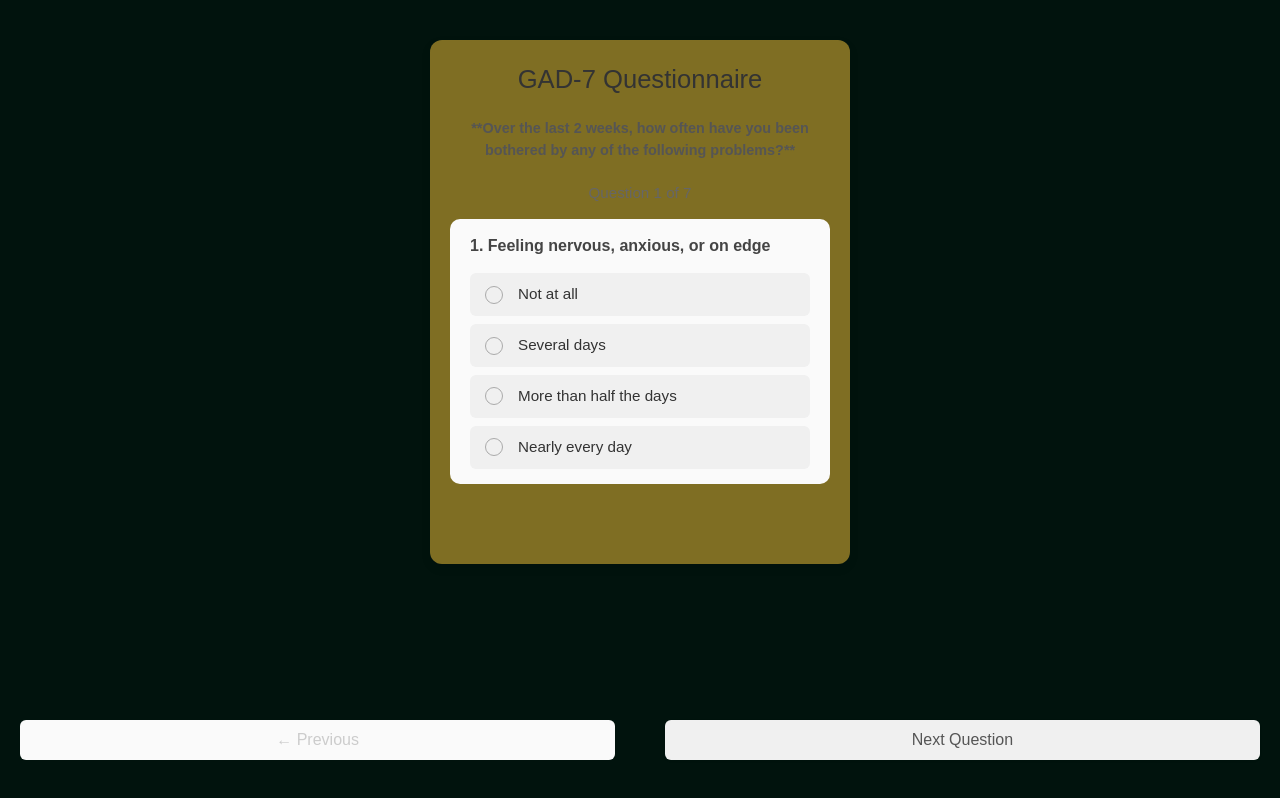
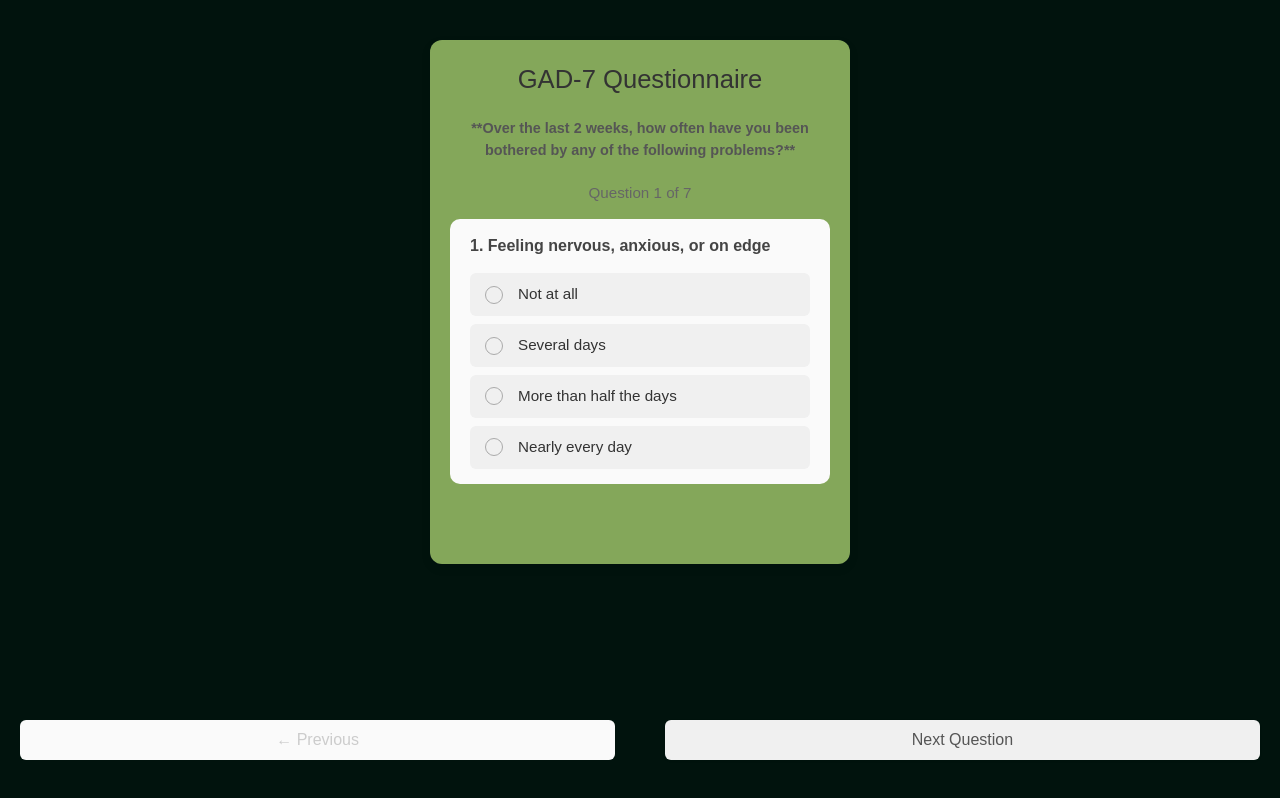
Before and after one commit to HarshaNaidu11/Bloomence_99, a React (Vite) app in the folder frontend/: page /gad7 in a window 1280 px wide. Built offline with nearby package versions, Linux system fonts and the light colour scheme; no server answers; sample sign-in values are in the browser's storage.

Commit message:
Update PHQ9.css

```diff
--- a/frontend/src/pages/Questionnaires/PHQ9.css
+++ b/frontend/src/pages/Questionnaires/PHQ9.css
@@ -28,7 +28,7 @@
 .phq9-container {
   max-width: 420px;
   margin: 0 0 20px 0;
-  background: #7f6e23;
+  background: #84a75a;
   padding: 20px 0 65px 0;
   border-radius: 12px;
   box-shadow: 0 4px 10px rgba(0, 0, 0, 0.1);
```
